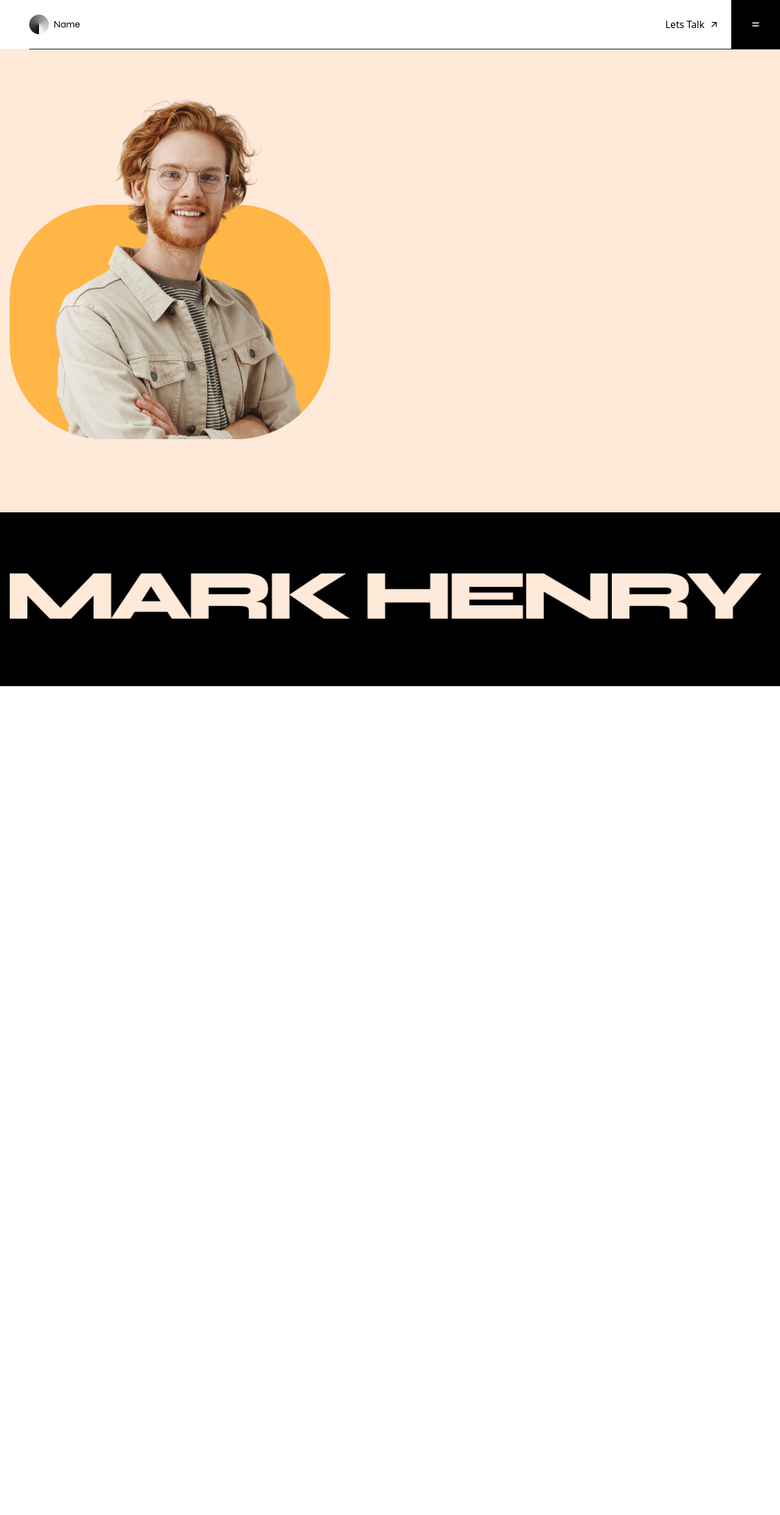
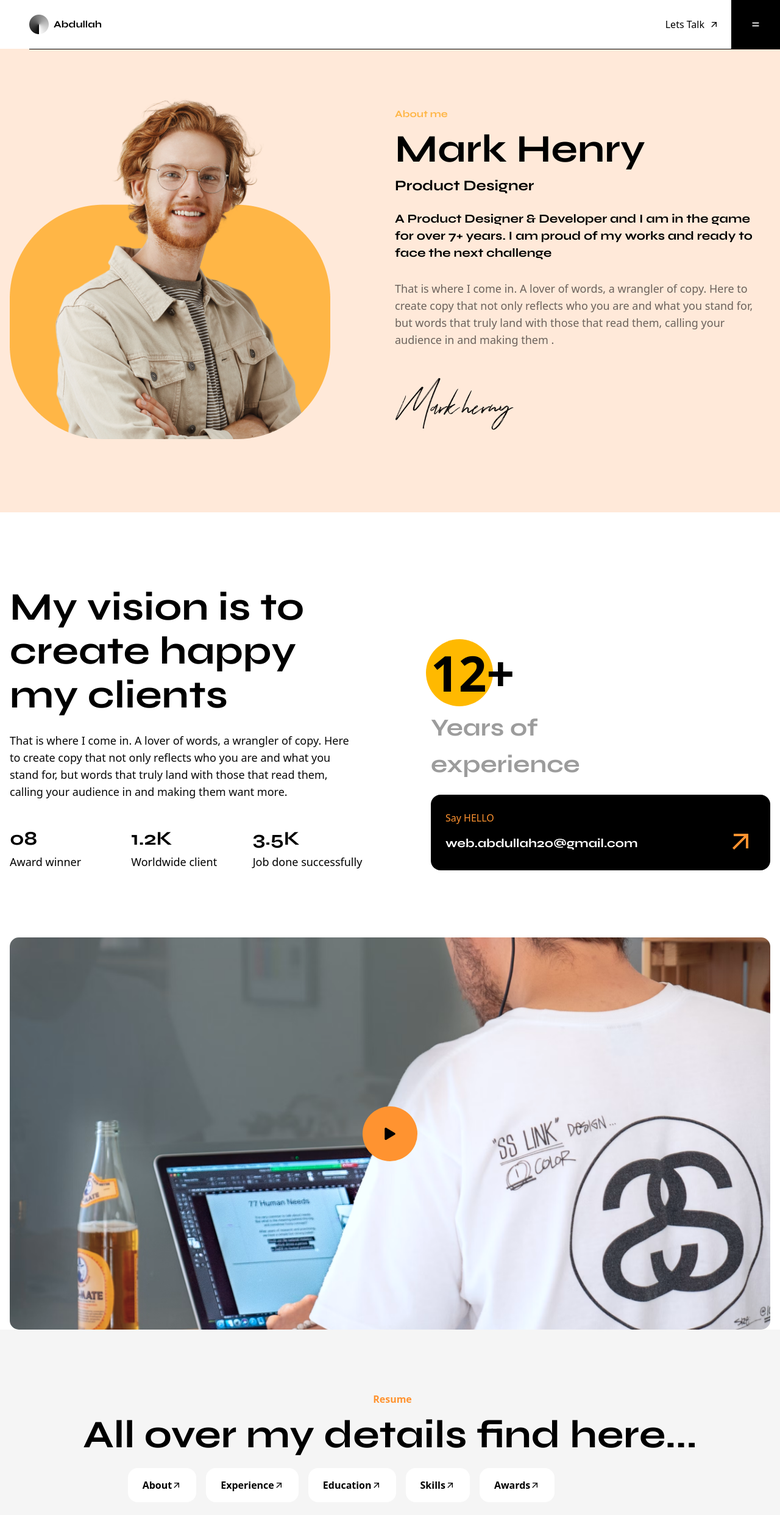
Before and after one commit to MRP-rakib/exam, a Next.js app: page /about in a window 1280 px wide. Shown: the top 2484 px of the page at 61% size. Before the commit the page ends 1125 px from the top, so only its background shows below. Built offline with nearby package versions, Linux system fonts and the light colour scheme.

Commit message:
some new sec

```diff
--- a/src/app/about/_component/AboutMe.jsx
+++ b/src/app/about/_component/AboutMe.jsx
@@ -1,18 +1,38 @@
-import Image from 'next/image'
-import React from 'react'
-import aboutme from "@/app/about/image/about_2.png"
+import Image from "next/image";
+import React from "react";
+import aboutme from "@/app/about/image/about_2.png";
+import signature from "@/app/about/image/markherny.png"
 
 const AboutMe = () => {
   return (
-    <section className='mt-[80px]  pt-[80px] pb-[120px] bg-[#FFE9D9] w-full'>
-        <div className=' container'>
-           <div>
-            <Image src={aboutme} alt='img'/>
-           </div>
-           <div></div>
+    <section className="mt-[80px]  pt-[80px] pb-[120px] bg-[#FFE9D9] w-full">
+      <div className=" container">
+        <div className="grid grid-cols-1 md:grid-cols-2 gap-4 items-center">
+          {/* left side  */}
+          <div>
+            <Image src={aboutme} alt="img" />
+          </div>
+          {/* Right Side  */}
+          <div>
+            <h4 className="font-bold font-syne text-[#FFB646] pb-[10px]">About me</h4>
+            <h2 className="font-bold font-syne text-[40px] md:text-[50px] lg:text-[64px] leading-[50px] md:leading-[60px] lg:leading-[72px]">Mark Henry</h2>
+            <h3 className="font-bold font-syne text-[24px] leading-[32px] pt-2">Product Designer</h3>
+            <p className="font-syne font-bold text-[20px] leading-[28px] pt-6 pb-[30px]">
+              A Product Designer & Developer and I am in the game for over 7+
+              years. I am proud of my works and ready to face the next challenge
+            </p>
+            <p className="text-[#08080899] font-normal text-[18px] leading-7 pb-12">
+              That is where I come in. A lover of words, a wrangler of copy.
+              Here to create copy that not only reflects who you are and what
+              you stand for, but words that truly land with those that read
+              them, calling your audience in and making them .
+            </p>
+            <Image src={signature} alt="signature"/>
+          </div>
         </div>
+      </div>
     </section>
-  )
-}
+  );
+};
 
-export default AboutMe
+export default AboutMe;
--- /dev/null
+++ b/src/app/about/_component/ClientSec.jsx
@@ -0,0 +1,57 @@
+import React from 'react'
+import { MdArrowOutward } from "react-icons/md";
+
+const ClientSec = () => {
+  return (
+    <section className='mt-[120px] mb-[110px]'>
+        <div className="container">
+            <div className='grid grid-cols-1 md:grid-cols-2 items-end gap-[134px]'>
+                {/* left side  */}
+                <div>
+                    <h1 className='font-syne font-bold text-[40px] md:text-[50px] lg:text-[64px] leading-[50px] md:leading-[60px] lg:leading-[72px] mr-16'>My vision is to create happy my clients</h1>
+                    <p className='font-normal text-[18px] leading-7 text-[#080808] pt-6'>That is where I come in. A lover of words, a wrangler of copy. Here to create copy that not only reflects who you are and what you stand for, but words that truly land with those that read them, calling your audience in and making
+                    them want more.</p>
+                    <div className='grid grid-cols-1 md:grid-cols-3 mt-[43px] gap-[41px]'>
+                        <div>
+                            <h2 className='font-syne font-bold text-5 md:text-[32px] leading-[30px] md:leading-[40px]'>08</h2>
+                            <p className='font-normal text-[18px] leading-7 mt-1 text-[##080808CC]'>Award winner</p>
+                        </div>
+                        <div>
+                            <h2 className='font-syne font-bold text-5 md:text-[32px] leading-[30px] md:leading-[40px]'>1.2K</h2>
+                            <p className='font-normal text-[18px] leading-7 mt-1 text-[##080808CC]'>Worldwide client</p>
+                        </div>
+                        <div className='w-[186px]'>
+                            <h2 className='font-syne font-bold text-5 md:text-[32px] leading-[30px] md:leading-[40px]'>3.5K</h2>
+                            <p className='font-normal text-[18px] leading-7 mt-1 text-[##080808CC]'>Job done successfully</p>
+                        </div>
+                    </div>
+                </div>
+                {/* right side  */}
+                <div className=''>
+                    <div className='pb-5'>
+                    <span className=" flex flex-col ">
+                <span className="text-black-800 text-[35px] xl:text-[80px] font-bold font-Syne leading-[40px]  relative before:rounded-full before:bg-amber-400 before:block before:absolute before:top-[50%] before:left-[-8px] before:-z-[1] before:w-[95px] lg:before:w-[100px] xl:before:w-[110px] before:h-[95px] lg:before:h-[100px] xl:before:h-[110px] before:translate-y-[-50%] z-2">
+                  12+
+                </span>
+                <span className=" mt-10 text-[18px] md:text-[35px] lg:text-[40px] text-[#08080866]  font-syne font-bold flex flex-col">
+                  Years of <span>experience</span>
+                </span>
+              </span>
+                    </div>
+                    <div className=' flex justify-between gap-2 p-6 bg-black text-white rounded-[16px]'>
+                        <div>
+                            <h2 className='font-normal text-[16px] leading-7 text-[#FF9330] pb-2'>Say HELLO</h2>
+                            <h3 className='font-syne font-bold text-[20px] leading-[40px]'>web.abdullah20@gmail.com</h3>
+                        </div>
+                        <div className='items-end flex'>
+                            <MdArrowOutward className='h-12 w-12 text-[#FF9330] '/>
+                        </div>
+                    </div>
+                </div>
+            </div>
+        </div>
+    </section>
+  )
+}
+
+export default ClientSec
--- /dev/null
+++ b/src/app/about/_component/Resume.jsx
@@ -0,0 +1,58 @@
+import React from "react";
+import { MdArrowOutward } from "react-icons/md";
+
+const Resume = () => {
+  return (
+    <section className="bg-[#0808080A] py-[100px]">
+      <div className="container">
+        <div>
+          {/* Top Side  */}
+          <div className=" pb-[140px] flex flex-col items-center justify-center ">
+            <h4 className="text-[#FF9330] ml-0 lg:ml-2 text-5 font-bold leading-7 mb-[9px]">
+              Resume
+            </h4>
+            <h2 className="text-[30px] md:text-[40px] lg:text-[64px] font-syne font-bold leading-[40px] lg:leading-[72px]">
+              All over my details find here...
+            </h2>
+            <ul className="mr-40 mt-[18px] flex gap-4 items-center justify-center ">
+              <li className="flex justify-between mb-2 py-5 px-6 rounded-2xl text-[16px] font-bold leading-[15px] hover:bg-black hover:text-white duration-75 items-center bg-white">
+                About{" "}
+                <span>
+                  <MdArrowOutward />
+                </span>
+              </li>
+              <li className="flex justify-between mb-2 py-5 px-6 rounded-2xl text-[16px] font-bold leading-[15px] hover:bg-black hover:text-white duration-75 items-center bg-white">
+                Experience{" "}
+                <span>
+                  <MdArrowOutward />
+                </span>
+              </li>
+              <li className="flex justify-between mb-2 py-5 px-6 rounded-2xl text-[16px] font-bold leading-[15px] hover:bg-black hover:text-white duration-75 items-center bg-white">
+                Education{" "}
+                <span>
+                  <MdArrowOutward />
+                </span>
+              </li>
+              <li className="flex justify-between mb-2 py-5 px-6 rounded-2xl text-[16px] font-bold leading-[15px] hover:bg-black hover:text-white duration-75 items-center bg-white">
+                Skills{" "}
+                <span>
+                  <MdArrowOutward />
+                </span>
+              </li>
+              <li className="flex justify-between mb-2 py-5 px-6 rounded-2xl text-[16px] font-bold leading-[15px] hover:bg-black hover:text-white duration-75 items-center bg-white">
+                Awards{" "}
+                <span>
+                  <MdArrowOutward />
+                </span>
+              </li>
+            </ul>
+          </div>
+          {/* Bottom Side  */}
+          <div></div>
+        </div>
+      </div>
+    </section>
+  );
+};
+
+export default Resume;
--- /dev/null
+++ b/src/app/about/_component/Video.jsx
@@ -0,0 +1,27 @@
+import Image from 'next/image'
+import React from 'react'
+import video from "@/app/about/image/video.png"
+import Link from "next/link";
+import { FaPlay } from "react-icons/fa";
+const Video = () => {
+  return (
+    <div>
+        <div className="container">
+
+                <div className='relative'>
+                    <Image src={video} alt='video' className='rounded-[15px]'/>
+                    <div className='w-[90px] h-[90px] bg-[#FF9330] group cursor-pointer hover:bg-[#FFB646] rounded-full flex items-center justify-center absolute top-[50%] left-[50%] translate-x-[-50%] translate-y-[-50%]
+                    hover:scale-105'>
+
+                        <FaPlay className='text-[20px] font-bold group-hover:text-white'/>
+                    <Link href={"/"}/>
+
+                    </div>
+                </div>
+
+        </div>
+    </div>
+  )
+}
+
+export default Video
--- a/src/app/about/page.jsx
+++ b/src/app/about/page.jsx
@@ -1,11 +1,21 @@
 import React from 'react'
 import AboutMe from './_component/AboutMe'
+import ClientSec from './_component/ClientSec'
+import ClientFeed from '@/components/ClientFeed'
+import CompanyLogo from '@/components/CompanyLogo'
+import Video from './_component/Video'
+import Resume from './_component/Resume'
 
 const page = () => {
 
   return (
     <div>
          <AboutMe/>
+         <ClientSec/>
+         <Video/>
+         <Resume/>
+         <ClientFeed/>
+         <CompanyLogo/>
     </div>
   )
 }
--- a/src/components/Hero.jsx
+++ b/src/components/Hero.jsx
@@ -45,7 +45,7 @@ const Hero = () => {
         <div className="container lg:pt-[180px] pt-[130px] left_content">
          <div className="">
          <h2 className="flex items-center gap-2 lg:gap-5 text-[22px] lg:text-[32px] font-bold ml-3 lg:ml-6 lg:mb-6">
-            <hr className="w-[25px] lg:w-[65px]"  /> Hello, I’m✌
+            <hr className="w-[25px] lg:w-[65px]"  /> Hello, I’m ✌
           </h2>
           <h1 className="flex flex-col text-[50px] lg:text-[120px] xl:text-[140px] font-syne font-bold lg:leading-[110px]  ">
             Abdullah <span>Mamun</span>
--- a/src/components/Navbar.jsx
+++ b/src/components/Navbar.jsx
@@ -22,7 +22,7 @@ const Navbar = () => {
         {/* Logo Section */}
         <div className='flex items-center gap-2 '>
           <Image src={logo} alt="Logo" width={32} height={32} className=''/>
-          <h1 className='font-syne'>Name</h1>
+          <h1 className='font-syne font-bold text-5'>Abdullah</h1>
         </div>
 
         {/* Button and Menu Section */}
```
Also changed, not shown: src/app/about/image/markherny.png (added), src/app/about/image/video.png (added).
